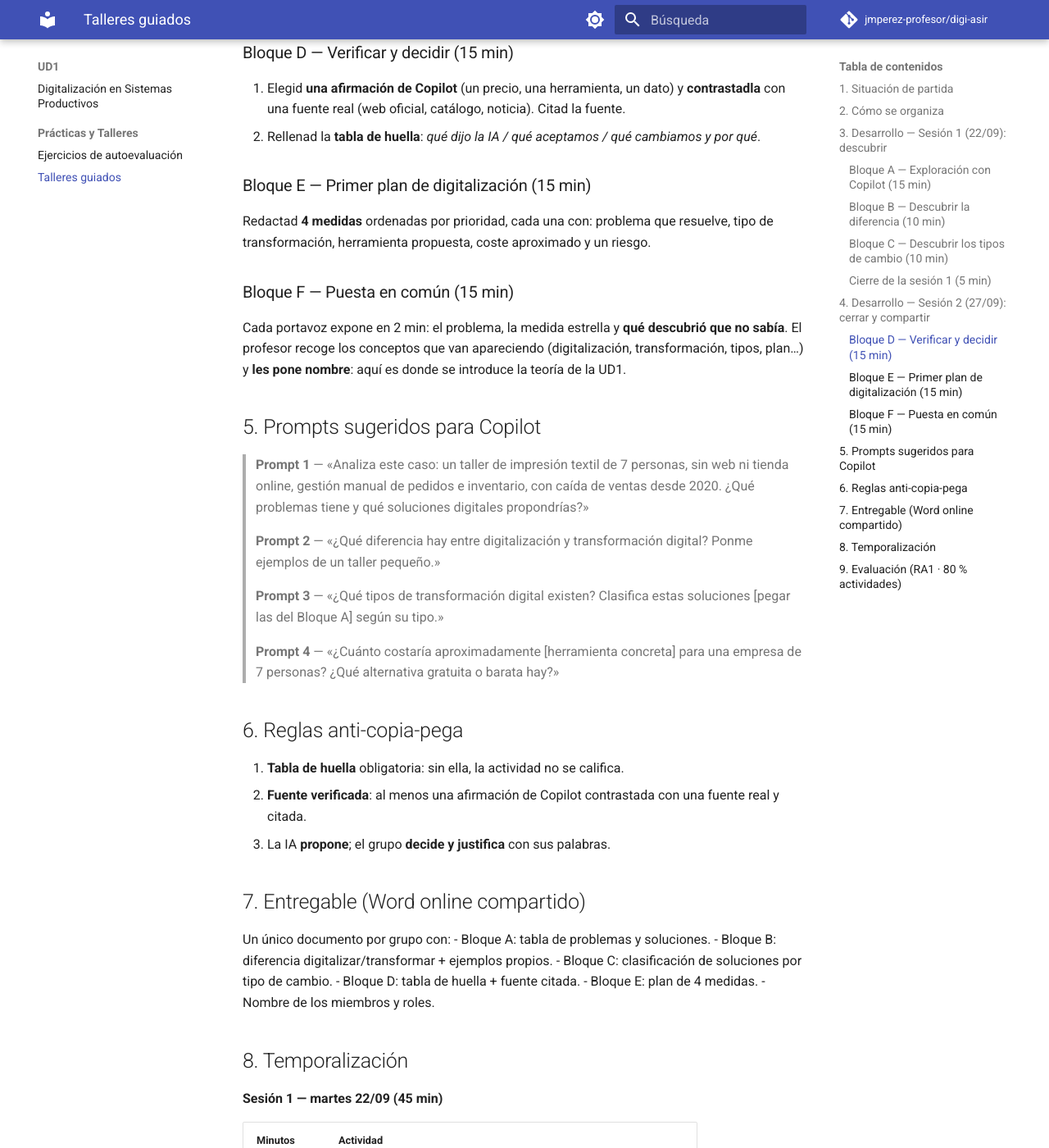
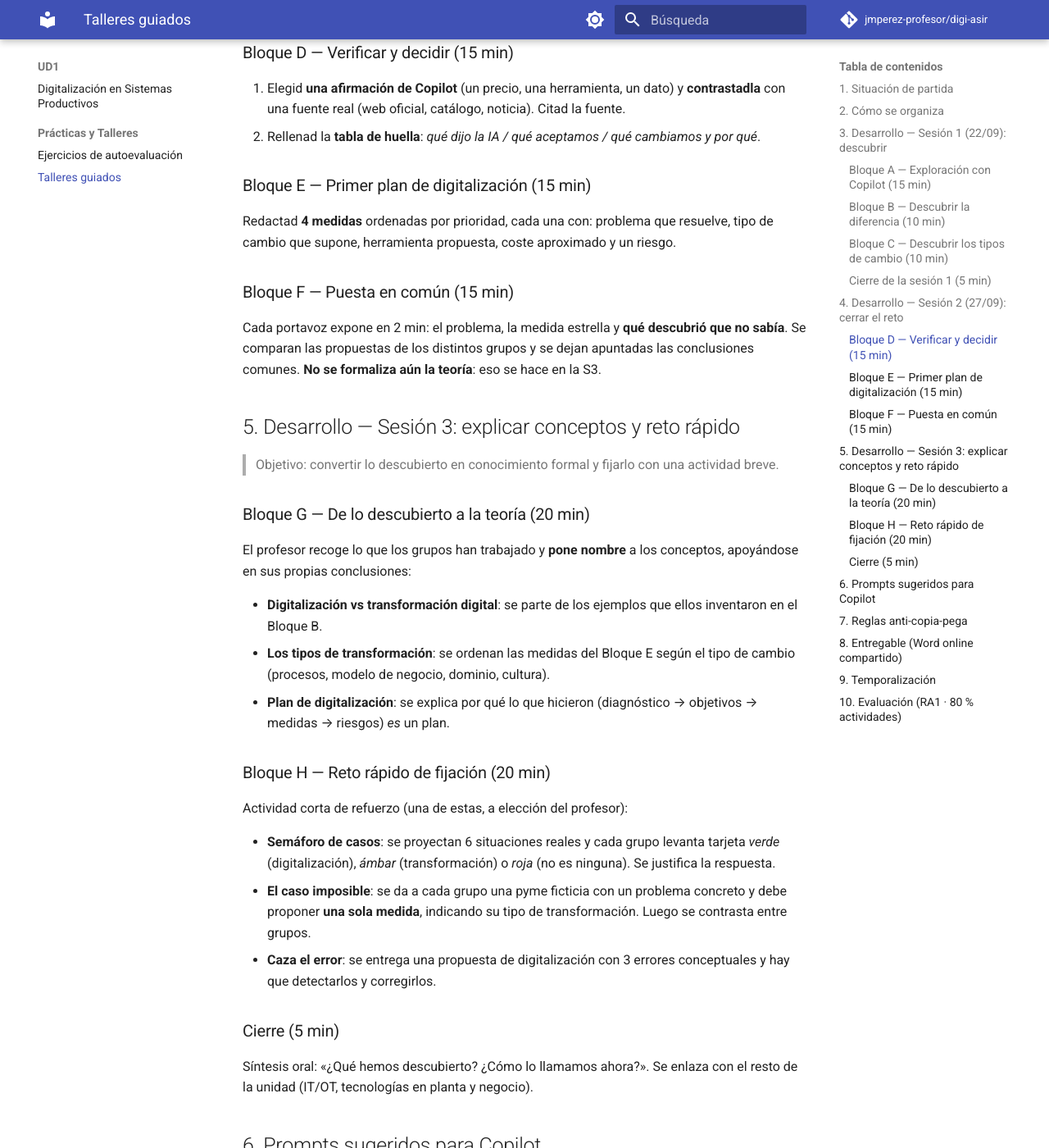
Before and after one commit to jmperez-profesor/digi-asir, an MkDocs documentation site: the page built from docs/practicas/UD1/index.md, in a window 1280 px wide and 1400 px high, scrolled down 2227 px. Shown: the whole window at 82% size. Built offline with MkDocs 1.6.1 and Material for MkDocs 9.7.7, drawn with Linux system fonts in a browser that asks for light colours; comment, search, counter and statistics services are not loaded; some of the changed text lies outside the part shown.

Commit message:
feat(practicas UD1): 27/09 cierre puro y S3 teoría + reto rápido de fijación

```diff
--- a/docs/practicas/UD1/index.md
+++ b/docs/practicas/UD1/index.md
@@ -1,11 +1,11 @@
-# Prácticas UD1: Reto «ImpresiónArte» por descubrimiento (Sesiones 22/09 y 27/09)
+# Prácticas UD1: Reto «ImpresiónArte» por descubrimiento (22/09, 27/09 y S3)
 
 > **Metodología**: Aprendizaje Basado en Descubrimiento (ABD). **No se ha visto teoría**: el alumnado construye los conceptos investigando con IA y los pone en común después.
 > **Herramientas**: Microsoft Copilot + documento de Word online compartido en edición con el grupo y con el profesor.
-> **Duración**: 2 sesiones de 45 min. La primera (22/09) es la exploración; la segunda (27/09) cierra, completa y comparte.
+> **Secuencia**: 22/09 exploración · 27/09 cierre del reto · S3 teoría y actividad rápida.
 
-!!! question "¿Por qué dos sesiones y no una?"
-    Con 45 min, entre acceder al Word, compartirlo en edición y abrir Copilot se van ~10 min. Quedan 30–35 min reales: suficientes para **explorar y empezar**, pero no para descubrir, contrastar, redactar y exponer. La segunda sesión permite madurar lo descubierto y cerrar con una puesta en común (que es donde de verdad se aprende). Intentarlo todo en un día obliga a correr y convierte el descubrimiento en copia-pega.
+!!! question "¿Por qué dos sesiones para el reto y una tercera de teoría?"
+    Con 45 min, entre acceder al Word, compartirlo en edición y abrir Copilot se van ~10 min. Quedan 30–35 min reales: suficientes para **explorar y empezar** (22/09) y para **cerrar y compartir** (27/09), pero no para descubrir, contrastar, redactar, exponer *y además* formalizar la teoría. Por eso la S3 se reserva a **poner nombre a lo descubierto** con una actividad rápida de refuerzo. Intentarlo todo en un día obliga a correr y convierte el descubrimiento en copia-pega.
 
 ## 1. Situación de partida
 
@@ -52,9 +52,9 @@ Preguntad a Copilot *«¿Qué tipos de transformación digital existen?»* y cla
 
 Cada grupo guarda el documento (queda en la nube, compartido) y anota **una duda** que quiera resolver el 27/09.
 
-## 4. Desarrollo — Sesión 2 (27/09): cerrar y compartir
+## 4. Desarrollo — Sesión 2 (27/09): cerrar el reto
 
-> Objetivo: completar el plan, verificar la información y poner en común lo descubierto.
+> Objetivo: completar el plan, verificar la información y compartir las conclusiones descubiertas.
 
 ### Bloque D — Verificar y decidir (15 min)
 
@@ -63,13 +63,37 @@ Cada grupo guarda el documento (queda en la nube, compartido) y anota **una duda
 
 ### Bloque E — Primer plan de digitalización (15 min)
 
-Redactad **4 medidas** ordenadas por prioridad, cada una con: problema que resuelve, tipo de transformación, herramienta propuesta, coste aproximado y un riesgo.
+Redactad **4 medidas** ordenadas por prioridad, cada una con: problema que resuelve, tipo de cambio que supone, herramienta propuesta, coste aproximado y un riesgo.
 
 ### Bloque F — Puesta en común (15 min)
 
-Cada portavoz expone en 2 min: el problema, la medida estrella y **qué descubrió que no sabía**. El profesor recoge los conceptos que van apareciendo (digitalización, transformación, tipos, plan…) y **les pone nombre**: aquí es donde se introduce la teoría de la UD1.
+Cada portavoz expone en 2 min: el problema, la medida estrella y **qué descubrió que no sabía**. Se comparan las propuestas de los distintos grupos y se dejan apuntadas las conclusiones comunes. **No se formaliza aún la teoría**: eso se hace en la S3.
 
-## 5. Prompts sugeridos para Copilot
+## 5. Desarrollo — Sesión 3: explicar conceptos y reto rápido
+
+> Objetivo: convertir lo descubierto en conocimiento formal y fijarlo con una actividad breve.
+
+### Bloque G — De lo descubierto a la teoría (20 min)
+
+El profesor recoge lo que los grupos han trabajado y **pone nombre** a los conceptos, apoyándose en sus propias conclusiones:
+
+- **Digitalización vs transformación digital**: se parte de los ejemplos que ellos inventaron en el Bloque B.
+- **Los tipos de transformación**: se ordenan las medidas del Bloque E según el tipo de cambio (procesos, modelo de negocio, dominio, cultura).
+- **Plan de digitalización**: se explica por qué lo que hicieron (diagnóstico → objetivos → medidas → riesgos) *es* un plan.
+
+### Bloque H — Reto rápido de fijación (20 min)
+
+Actividad corta de refuerzo (una de estas, a elección del profesor):
+
+- **Semáforo de casos**: se proyectan 6 situaciones reales y cada grupo levanta tarjeta *verde* (digitalización), *ámbar* (transformación) o *roja* (no es ninguna). Se justifica la respuesta.
+- **El caso imposible**: se da a cada grupo una pyme ficticia con un problema concreto y debe proponer **una sola medida**, indicando su tipo de transformación. Luego se contrasta entre grupos.
+- **Caza el error**: se entrega una propuesta de digitalización con 3 errores conceptuales y hay que detectarlos y corregirlos.
+
+### Cierre (5 min)
+
+Síntesis oral: «¿Qué hemos descubierto? ¿Cómo lo llamamos ahora?». Se enlaza con el resto de la unidad (IT/OT, tecnologías en planta y negocio).
+
+## 6. Prompts sugeridos para Copilot
 
 > **Prompt 1** — «Analiza este caso: un taller de impresión textil de 7 personas, sin web ni tienda online, gestión manual de pedidos e inventario, con caída de ventas desde 2020. ¿Qué problemas tiene y qué soluciones digitales propondrías?»
 
@@ -95,7 +119,7 @@ Un único documento por grupo con:
 - Bloque E: plan de 4 medidas.
 - Nombre de los miembros y roles.
 
-## 8. Temporalización
+## 9. Temporalización
 
 **Sesión 1 — martes 22/09 (45 min)**
 
@@ -113,9 +137,17 @@ Un único documento por grupo con:
 |---|---|
 | 0–15 | Bloque D: verificar con fuente real + tabla de huella |
 | 15–30 | Bloque E: plan de 4 medidas |
-| 30–45 | Bloque F: puesta en común y encaje de la teoría |
+| 30–45 | Bloque F: puesta en común de conclusiones (sin teoría) |
 
-## 9. Evaluación (RA1 · 80 % actividades)
+**Sesión 3 — teoría y refuerzo (45 min)**
+
+| Minutos | Actividad |
+|---|---|
+| 0–20 | Bloque G: de lo descubierto a la teoría (digitalización vs transformación, tipos, plan) |
+| 20–40 | Bloque H: reto rápido de fijación (semáforo de casos / caso imposible / caza el error) |
+| 40–45 | Cierre y enlace con IT/OT y el resto de la unidad |
+
+## 10. Evaluación (RA1 · 80 % actividades)
 
 **Instrumentos**: IE3 (resolución) + IE7 (investigación con IA) + IE13 (observación).
 
```
Also changed, not shown: other parts of docs/practicas/UD1/index.md (+2 -2 lines).
